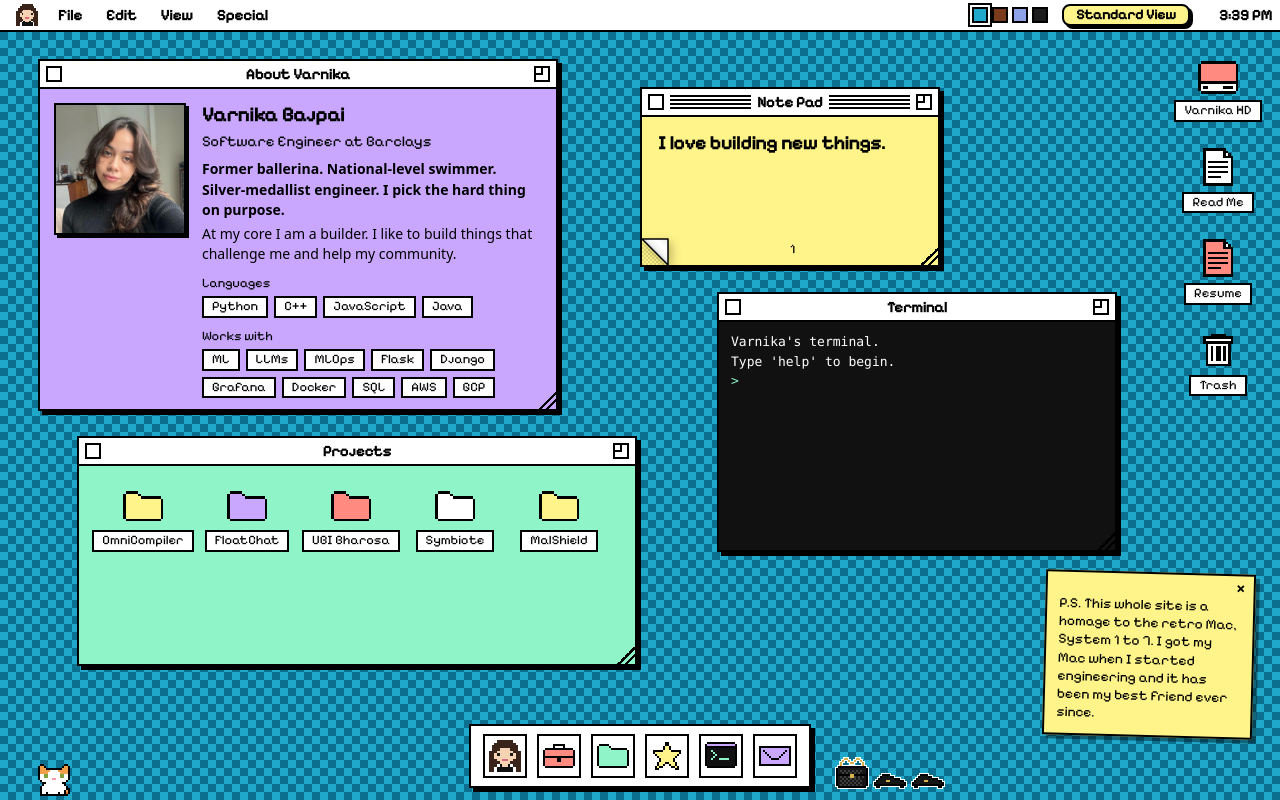
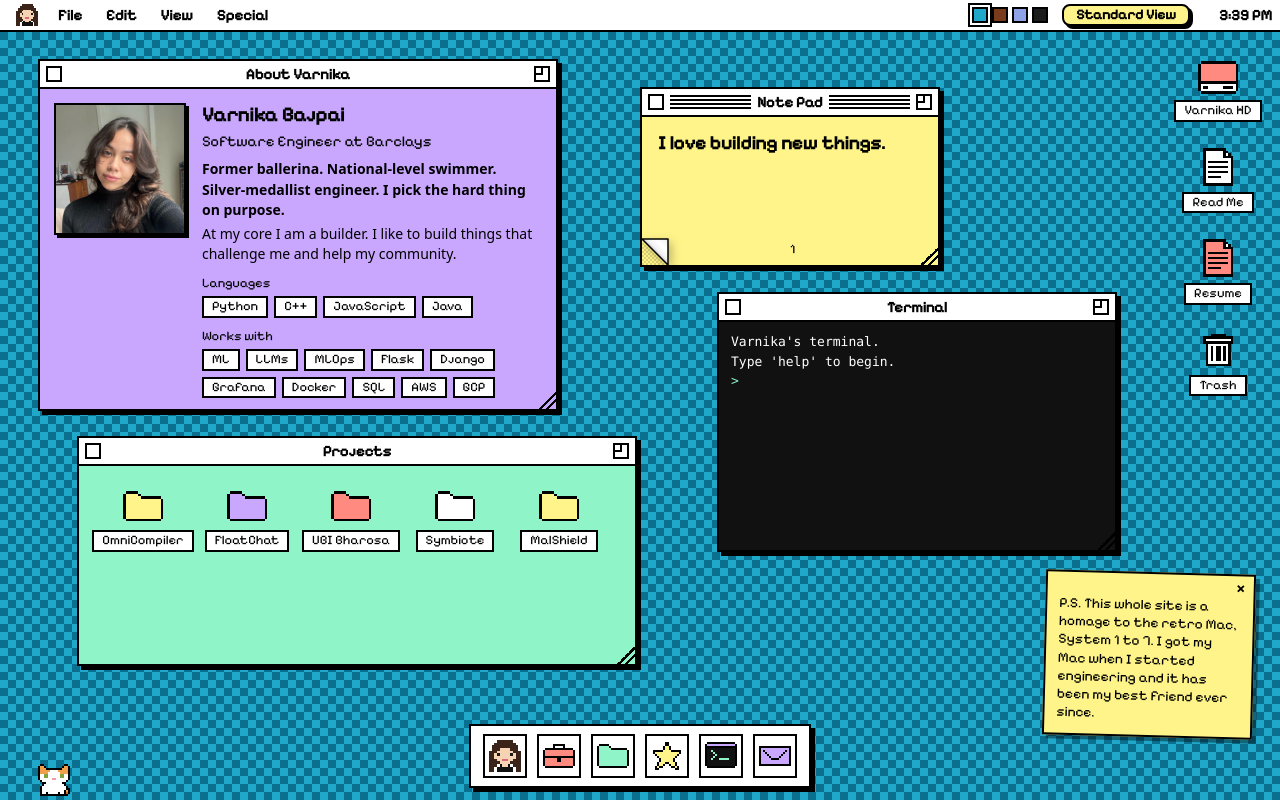
Before and after one commit to VarnikaBajpai4/Portfolio, a React (Vite) app: page / in a window 1280 px wide. Built offline with nearby package versions, Linux system fonts and the light colour scheme.

Commit message:
Add my story to About and remove the desktop bag and shoes

```diff
--- a/src/content.ts
+++ b/src/content.ts
@@ -216,12 +216,12 @@ export const content: Content = {
     },
   ],
 
-  // DRAFT — owner to edit
   readMe: [
-    'Pointe shoes, then a pool lane, now a terminal. Same rule every time: show up and do the hard part.',
-    'Hi, I am Varnika. I love building new things. Nothing makes me feel more powerful as a woman in STEM than taking an idea and turning it into something that works.',
-    'I live for AI and ML, Python, C++, data structures, MLOps and LLMs. The projects I like most are unique, a little hard, and useful to the people around me.',
-    'Away from the keyboard you will find me lifting weights, at pilates, running, swimming or on a badminton court. I also read a lot, watch football, sing, bake and paint.',
+    'I come from a family of engineers. My grandfather, Nanu, started it. My father is the best engineer I know. My brother went first and cleared the path, and his wife has now joined the list. I grew up knowing that the ability to build a solution is a kind of power.',
+    'My mother is why I take challenges head on. She gave me the confidence, some would call it delusion, that I cannot fail. I have never corrected her.',
+    'I always loved maths and physics. Then I started engineering and fell for computer science, a field that is different every morning.',
+    'Since then: internships, committee work, tech events, tech talks, hackathons, crackathons and research. Today I am at Barclays, where I use my development, ML and MLOps skills every day.',
+    'Away from the keyboard: weights, pilates, running, swimming, badminton, books, football, singing, baking and painting.',
     'This whole site is a homage to the retro Mac, System 1 to 7. I got my Mac when I started engineering and it has been my best friend ever since.',
   ],
 
--- a/src/shell/Closet.tsx
+++ /dev/null
@@ -1,42 +0,0 @@
-import { PixelGrid } from '../icons/PixelGrid'
-
-// Two things I like, left quietly on the desktop floor.
-const LEGEND = { K: '#000000', B: '#161616', b: '#3d3d3d', G: '#d9b24a' }
-
-const BAG = [
-  '....GG....GG....',
-  '...G..G..G..G...',
-  '..G....GG....G..',
-  '..G..........G..',
-  '.KKKKKKKKKKKKKK.',
-  'KBBBBBBBBBBBBBBK',
-  'KBbBbBbBbBbBbBBK',
-  'KBBbBbBbBbBbBBBK',
-  'KKKKKKKGGKKKKKKK',
-  'KBbBbBbGGbBbBbBK',
-  'KBBbBbBbBbBbBBBK',
-  'KBbBbBbBbBbBbBBK',
-  'KBBbBbBbBbBbBBBK',
-  'KBbBbBbBbBbBbBBK',
-  '.KKKKKKKKKKKKKK.',
-]
-
-const LOAFER = [
-  '....KKKK........',
-  '...KBBBBKK......',
-  '..KBBBBBBBKKK...',
-  '.KBBBBGGBBBBBKK.',
-  'KBBBBBBBBBBBBBBK',
-  'KKKKKKKKKKKKKKKK',
-  '.KK..........KK.',
-]
-
-export function Closet() {
-  return (
-    <div className="closet" aria-hidden="true">
-      <PixelGrid rows={BAG} legend={LEGEND} size={32} />
-      <PixelGrid rows={LOAFER} legend={LEGEND} size={32} />
-      <PixelGrid rows={LOAFER} legend={LEGEND} size={32} />
-    </div>
-  )
-}
--- a/src/shell/Desktop.tsx
+++ b/src/shell/Desktop.tsx
@@ -7,7 +7,6 @@ import type { AppId, Bounds, Win } from '../wm/reducer'
 import { useWM } from '../wm/store'
 import { Window } from '../wm/Window'
 import { WMProvider } from '../wm/WMProvider'
-import { Closet } from './Closet'
 import { DesktopIcons } from './DesktopIcons'
 import { Dock } from './Dock'
 import { GRAVITY_EVENT } from './events'
@@ -197,7 +196,6 @@ function DesktopInner({ bounds, entrance, onRestartIntro, onShutDown }: Props &
         />
         <main className="desk-area">
           <DesktopIcons />
-          <Closet />
           {windows.map((win) => {
             const app = getApp(win.id)
             const App = app.component
--- a/src/shell/shell.css
+++ b/src/shell/shell.css
@@ -393,21 +393,6 @@ a.menu-item {
   transform: translateX(-50%);
 }
 
-/* ---------- closet ---------- */
-
-.closet {
-  position: absolute;
-  bottom: 12px;
-  left: calc(50% + 196px);
-  display: flex;
-  gap: 6px;
-  align-items: flex-end;
-  /* a thin paper edge, so the black leather reads on a dark desktop too */
-  filter: drop-shadow(1px 0 0 var(--paper)) drop-shadow(-1px 0 0 var(--paper)) drop-shadow(0 1px 0 var(--paper))
-    drop-shadow(0 -1px 0 var(--paper));
-  pointer-events: none;
-}
-
 /* ---------- sticky notes ---------- */
 
 .sticky {
```
